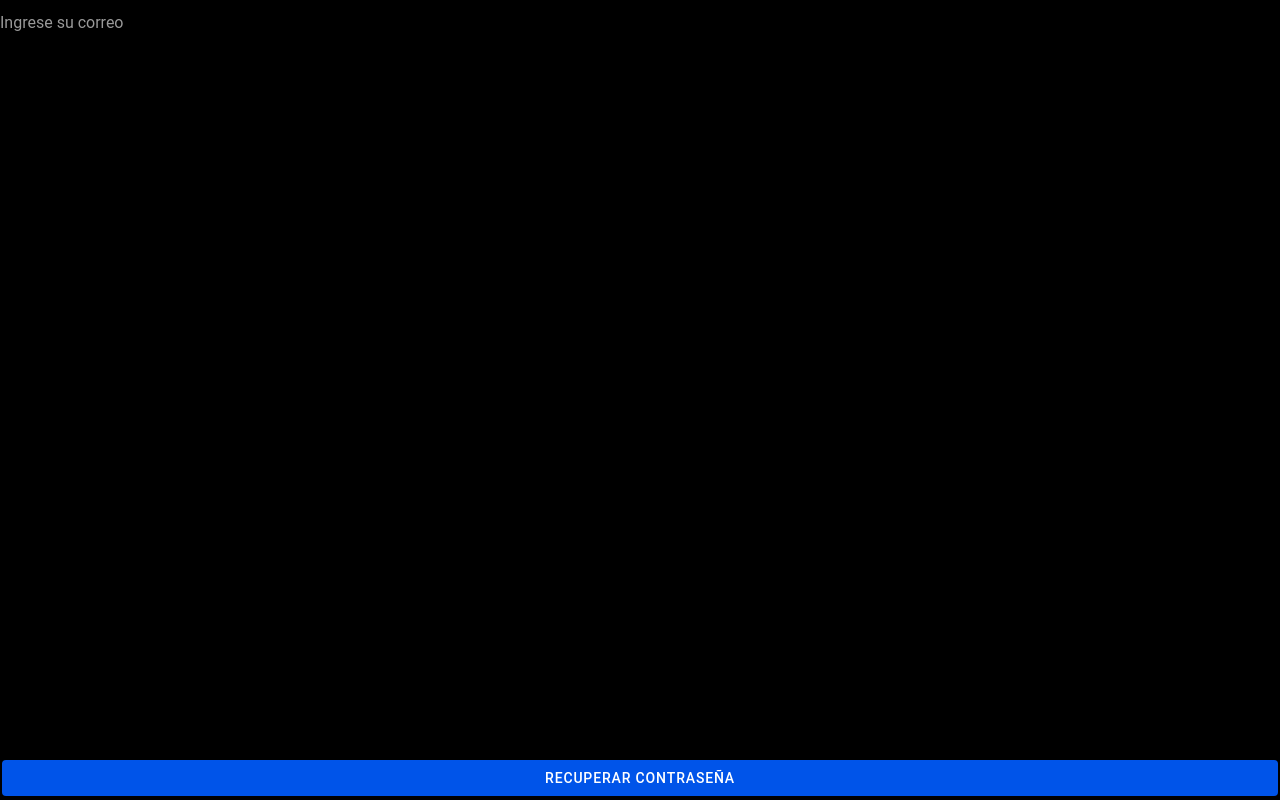
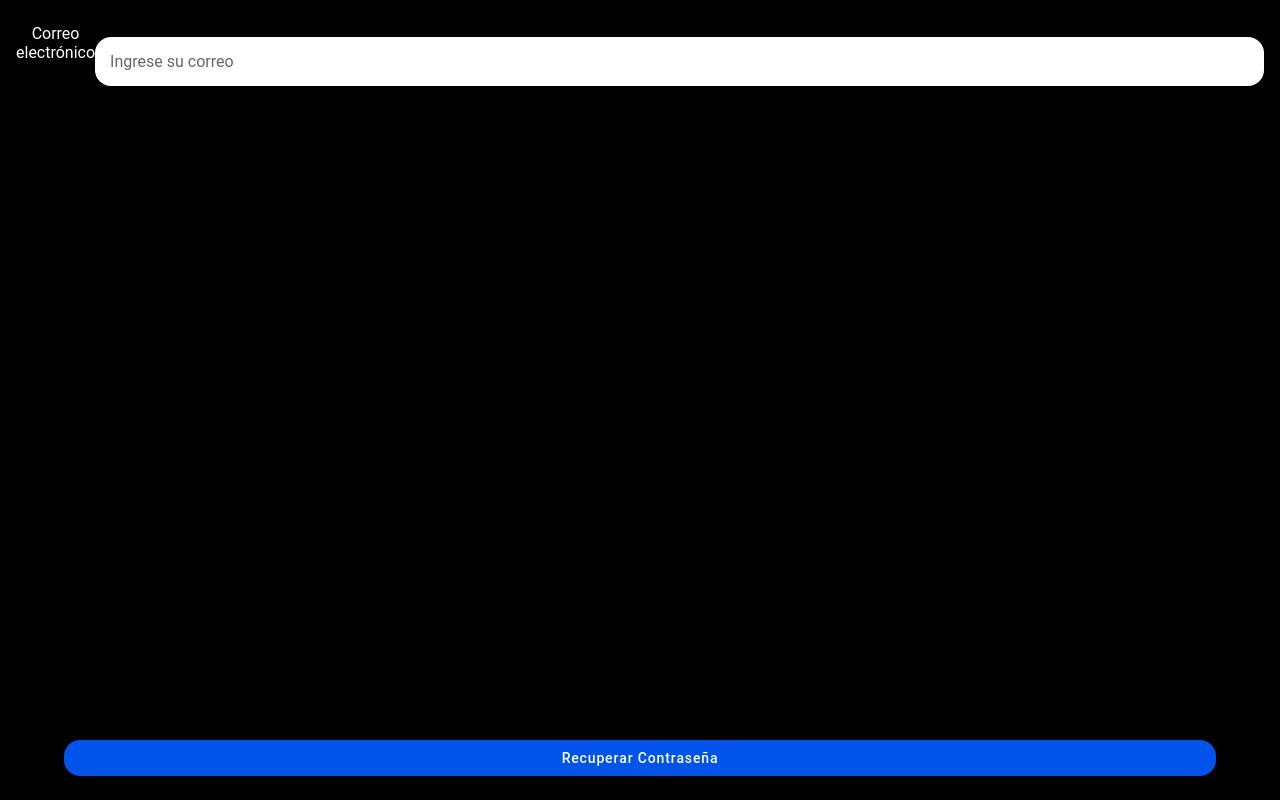
Before and after one commit to diego41071/MBF-Movil, a React (Vite) app: page /forgotpassword in a window 1280 px wide. Built offline with nearby package versions, Linux system fonts and the light colour scheme.

Commit message:
cambios en contraseña

```diff
--- a/src/pages/ForgotPassword/ForgotPassword.tsx
+++ b/src/pages/ForgotPassword/ForgotPassword.tsx
@@ -1,5 +1,5 @@
 import { useState } from "react";
-import { IonButton, IonInput, IonPage } from "@ionic/react";
+import { IonButton, IonInput, IonItem, IonLabel, IonPage } from "@ionic/react";
 import axios from "axios";
 import { handleForgotPassword } from "../../services/authService";
 
@@ -8,17 +8,24 @@ const ForgotPassword: React.FC = () => {
 
   return (
     <IonPage>
+      <IonItem className="custom-item">
+        <IonLabel className="custom-label-login">Correo electrónico</IonLabel>
         <IonInput
           placeholder="Ingrese su correo"
           value={email}
           onIonChange={(e) => setEmail(e.detail.value!)}
+          className="custom-input"
         />
+      </IonItem>
+      <div className="container-button">
         <IonButton
           onClick={(e) => handleForgotPassword(email)}
           routerLink="/resetpassword"
+          className="custom-button"
         >
           Recuperar Contraseña
         </IonButton>
+      </div>
     </IonPage>
   );
 };
```
Lines whose indentation alone changed are shown as unchanged.
